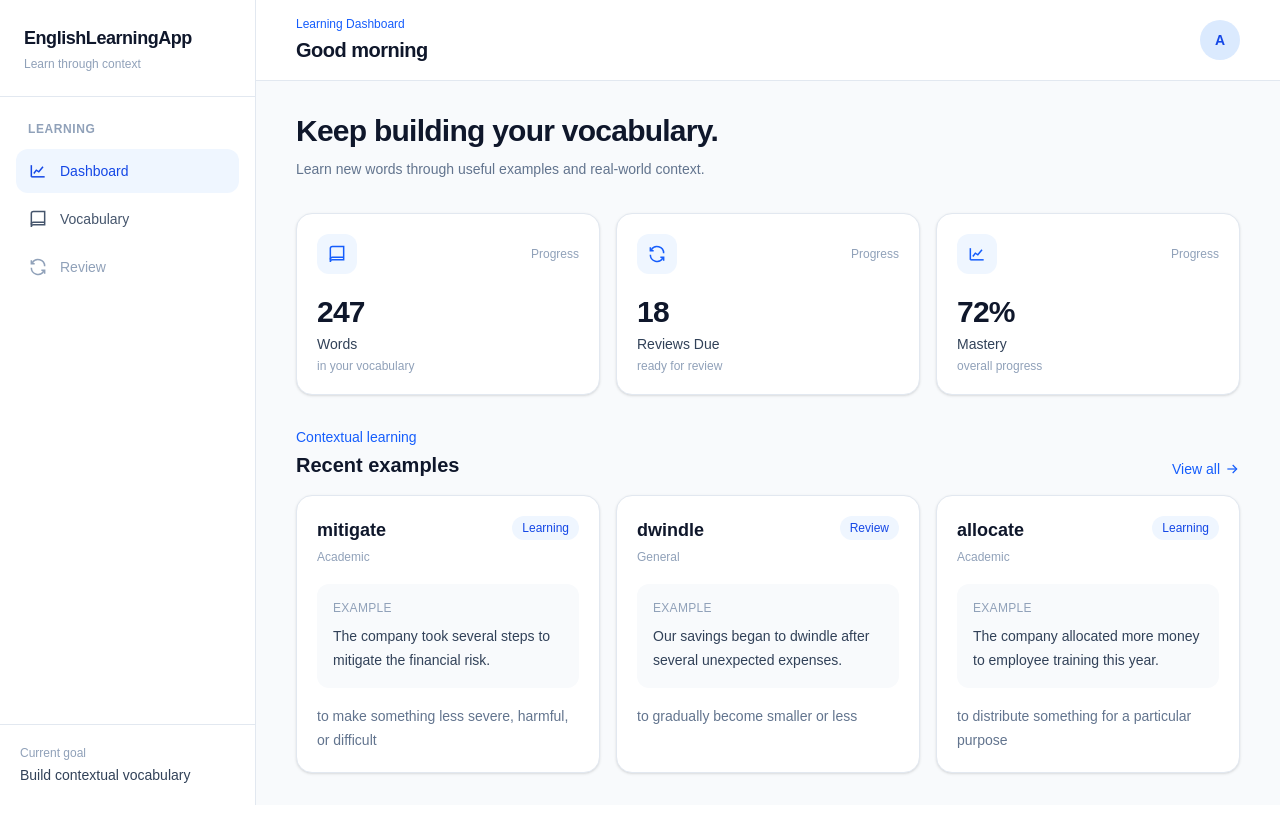
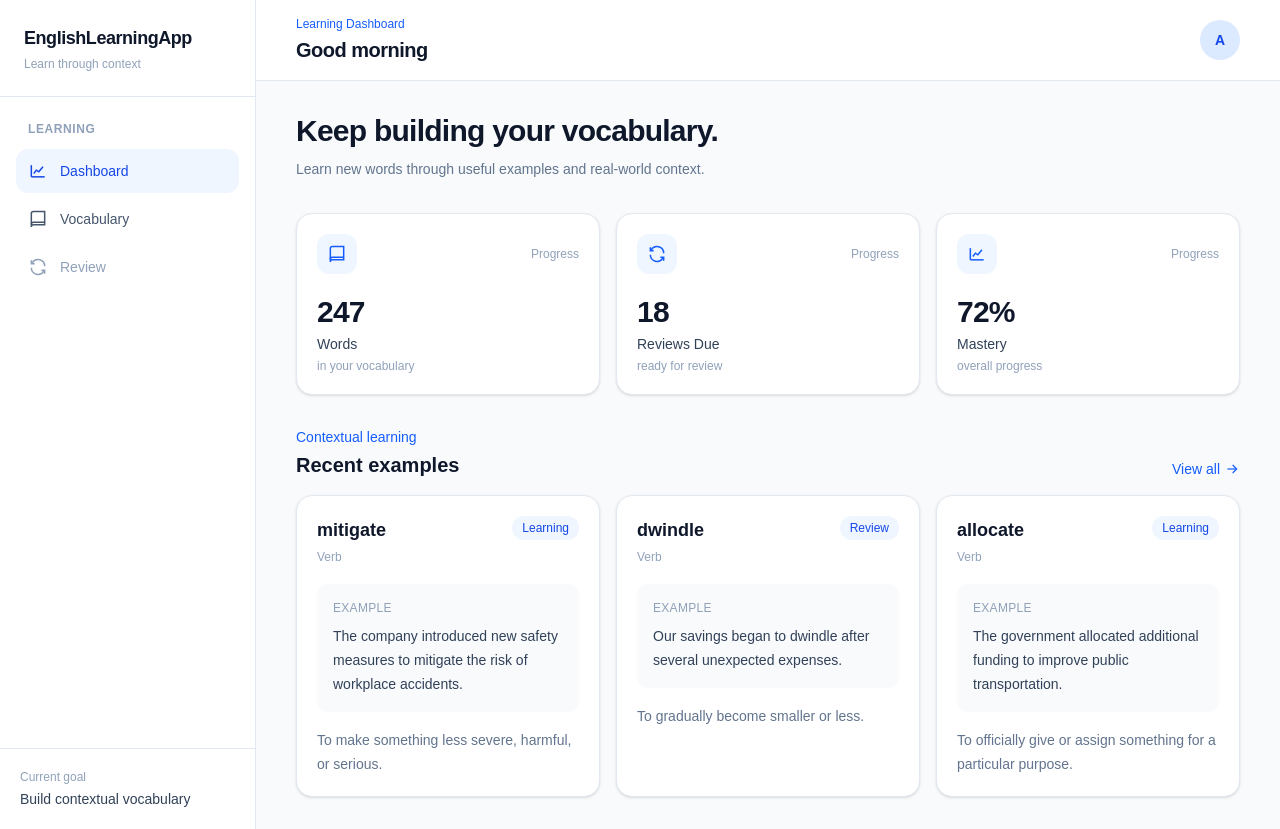
Before and after one commit to Radfar/EnglishLearningApp, a Next.js app: page / in a window 1280 px wide. Before the commit the page ends 805 px from the top, so only its background shows below. Built offline with nearby package versions, Linux system fonts and the light colour scheme.

Commit message:
Improve local vocabulary learning data

```diff
--- a/data/vocabulary.ts
+++ b/data/vocabulary.ts
@@ -10,65 +10,65 @@ export const vocabulary: VocabularyItem[] = [
   {
     word: "mitigate",
     example:
-      "The company took several steps to mitigate the financial risk.",
-    meaning: "to make something less severe, harmful, or difficult",
-    category: "Academic",
+      "The company introduced new safety measures to mitigate the risk of workplace accidents.",
+    meaning: "To make something less severe, harmful, or serious.",
+    category: "Verb",
     status: "Learning",
   },
   {
     word: "dwindle",
     example:
       "Our savings began to dwindle after several unexpected expenses.",
-    meaning: "to gradually become smaller or less",
-    category: "General",
+    meaning: "To gradually become smaller or less.",
+    category: "Verb",
     status: "Review",
   },
   {
     word: "allocate",
     example:
-      "The company allocated more money to employee training this year.",
-    meaning: "to distribute something for a particular purpose",
-    category: "Academic",
+      "The government allocated additional funding to improve public transportation.",
+    meaning: "To officially give or assign something for a particular purpose.",
+    category: "Verb",
     status: "Learning",
   },
   {
-    word: "dubious",
+    word: "reliable",
     example:
-      "I was dubious about the offer because the details were unclear.",
-    meaning: "feeling uncertain or doubtful about something",
-    category: "General",
+      "We need a reliable supplier that can deliver the material on time.",
+    meaning: "Consistently dependable or trustworthy.",
+    category: "Adjective",
     status: "Mastered",
   },
   {
-    word: "stimulate",
+    word: "overwhelming",
     example:
-      "The government introduced new programs to stimulate the local economy.",
-    meaning: "to encourage activity, growth, or development",
-    category: "Academic",
+      "The amount of information available online can be overwhelming for new learners.",
+    meaning: "Very difficult to deal with because there is too much of something.",
+    category: "Adjective",
     status: "Learning",
   },
   {
-    word: "deplete",
+    word: "feasible",
     example:
-      "The long winter can quickly deplete the city's salt supplies.",
-    meaning: "to use up most or all of something",
-    category: "Academic",
+      "We need to determine whether the proposed automation project is financially feasible.",
+    meaning: "Possible and practical to achieve.",
+    category: "Adjective",
+    status: "Review",
+  },
+  {
+    word: "enhance",
+    example:
+      "Adding real examples can enhance the learning experience.",
+    meaning: "To improve something or make it better.",
+    category: "Verb",
     status: "Learning",
   },
   {
-    word: "diminish",
+    word: "encounter",
     example:
-      "The pain gradually diminished after the treatment.",
-    meaning: "to become or make something less",
-    category: "General",
+      "You may encounter unfamiliar expressions while watching a Canadian TV show.",
+    meaning: "To experience or come across something unexpectedly.",
+    category: "Verb",
     status: "Mastered",
   },
-  {
-    word: "trigger",
-    example:
-      "The announcement triggered a strong reaction from employees.",
-    meaning: "to cause something to happen",
-    category: "General",
-    status: "Review",
-  },
 ];
```
